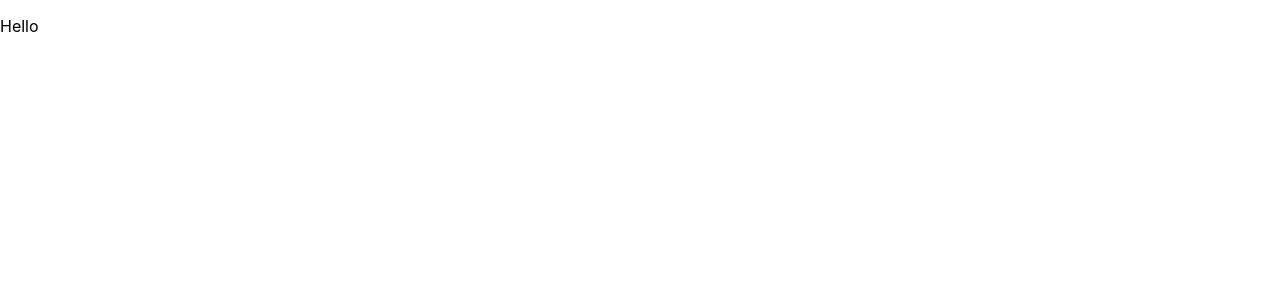
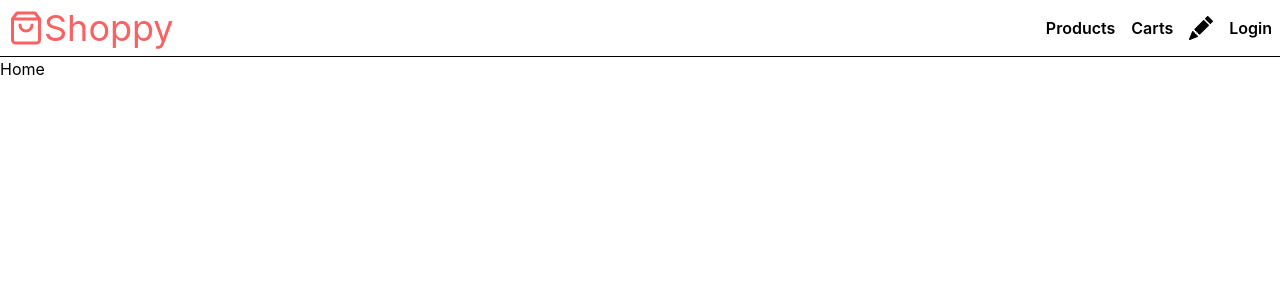
Before and after one commit to YoonCode/Shoppy-React, a React (Create React App) app: page / in a window 1280 px wide. Shown: the top 300 px of the page. Built offline with nearby package versions, Linux system fonts and the light colour scheme.

Commit message:
navbar and router setting

```diff
--- a/package.json
+++ b/package.json
@@ -8,6 +8,8 @@
     "@testing-library/user-event": "^13.2.1",
     "react": "^18.2.0",
     "react-dom": "^18.2.0",
+    "react-icons": "^4.7.1",
+    "react-router-dom": "^6.7.0",
     "react-scripts": "5.0.1",
     "web-vitals": "^2.1.0"
   },
@@ -34,5 +36,8 @@
       "last 1 firefox version",
       "last 1 safari version"
     ]
+  },
+  "devDependencies": {
+    "tailwindcss": "^3.2.4"
   }
 }
--- a/src/App.js
+++ b/src/App.js
@@ -1,5 +1,13 @@
+import { Outlet } from 'react-router-dom'
+import Navbar from './components/Navbar'
+
 function App() {
-  return <p>Hello</p>
+  return (
+    <>
+      <Navbar />
+      <Outlet />
+    </>
+  )
 }
 
 export default App
--- /dev/null
+++ b/src/components/Navbar.jsx
@@ -0,0 +1,23 @@
+import React from 'react'
+import { Link } from 'react-router-dom'
+import { FiShoppingBag } from 'react-icons/fi'
+import { BsFillPencilFill } from 'react-icons/bs'
+
+export default function Navbar() {
+  return (
+    <header className="flex justify-between border-b border-gray-300 p-2">
+      <Link to="/" className="flex items-center text-4xl text-brand">
+        <FiShoppingBag />
+        <h1>Shoppy</h1>
+      </Link>
+      <nav className="flex items-center gap-4 font-semibold">
+        <Link to="/products">Products</Link>
+        <Link to="/carts">Carts</Link>
+        <Link to="/products/new" className="text-2xl">
+          <BsFillPencilFill />
+        </Link>
+        <button>Login</button>
+      </nav>
+    </header>
+  )
+}
--- a/src/index.css
+++ b/src/index.css
@@ -1,3 +1,7 @@
+@tailwind base;
+@tailwind components;
+@tailwind utilities;
+
 body {
   margin: 0;
   font-family: -apple-system, BlinkMacSystemFont, 'Segoe UI', 'Roboto', 'Oxygen',
@@ -5,6 +9,11 @@ body {
     sans-serif;
   -webkit-font-smoothing: antialiased;
   -moz-osx-font-smoothing: grayscale;
+  @appy flex flex-col items-center;
+}
+
+#root {
+  @apply w-full max-w-screen-2xl;
 }
 
 code {
--- a/src/index.js
+++ b/src/index.js
@@ -1,11 +1,34 @@
-import React from 'react';
-import ReactDOM from 'react-dom/client';
-import './index.css';
-import App from './App';
+import React from 'react'
+import ReactDOM from 'react-dom/client'
+import { createBrowserRouter, RouterProvider } from 'react-router-dom'
+import './index.css'
+import App from './App'
+import NotFound from './pages/NotFound'
+import Home from './pages/Home'
+import AllProducts from './pages/AllProducts'
+import NewProduct from './pages/NewProduct'
+import ProductDetail from './pages/ProductDetail'
+import MyCart from './pages/MyCart'
 
-const root = ReactDOM.createRoot(document.getElementById('root'));
+const router = createBrowserRouter([
+  {
+    path: '/',
+    element: <App />,
+    errorElement: <NotFound />,
+    children: [
+      //
+      { index: true, element: <Home /> },
+      { path: '/products', element: <AllProducts /> },
+      { path: '/products/new', element: <NewProduct /> },
+      { path: '/products/:id', element: <ProductDetail /> },
+      { path: '/carts', element: <MyCart /> },
+    ],
+  },
+])
+
+const root = ReactDOM.createRoot(document.getElementById('root'))
 root.render(
   <React.StrictMode>
-    <App />
-  </React.StrictMode>
-);
+    <RouterProvider router={router} />
+  </React.StrictMode>,
+)
--- /dev/null
+++ b/src/pages/AllProducts.jsx
@@ -0,0 +1,5 @@
+import React from 'react'
+
+export default function AllProducts() {
+  return <div>AllProducts</div>
+}
--- /dev/null
+++ b/src/pages/Home.jsx
@@ -0,0 +1,5 @@
+import React from 'react'
+
+export default function Home() {
+  return <div>Home</div>
+}
--- /dev/null
+++ b/src/pages/MyCart.jsx
@@ -0,0 +1,5 @@
+import React from 'react'
+
+export default function MyCart() {
+  return <div>MyCart</div>
+}
--- /dev/null
+++ b/src/pages/NewProduct.jsx
@@ -0,0 +1,5 @@
+import React from 'react'
+
+export default function NewProduct() {
+  return <div>NewProduct</div>
+}
--- /dev/null
+++ b/src/pages/NotFound.jsx
@@ -0,0 +1,5 @@
+import React from 'react'
+
+export default function NotFound() {
+  return <div>NotFound</div>
+}
--- /dev/null
+++ b/src/pages/ProductDetail.jsx
@@ -0,0 +1,5 @@
+import React from 'react'
+
+export default function ProductDetail() {
+  return <div>ProductDetail</div>
+}
--- /dev/null
+++ b/tailwind.config.js
@@ -0,0 +1,9 @@
+/** @type {import('tailwindcss').Config} */
+module.exports = {
+  content: ['./src/**/*.{js,jsx}'],
+  theme: {
+    extend: {},
+    colors: { brand: '#f96162' },
+  },
+  plugins: [],
+}
```
Also changed, not shown: 1 other file (tests, documents, lock files or other folders).
